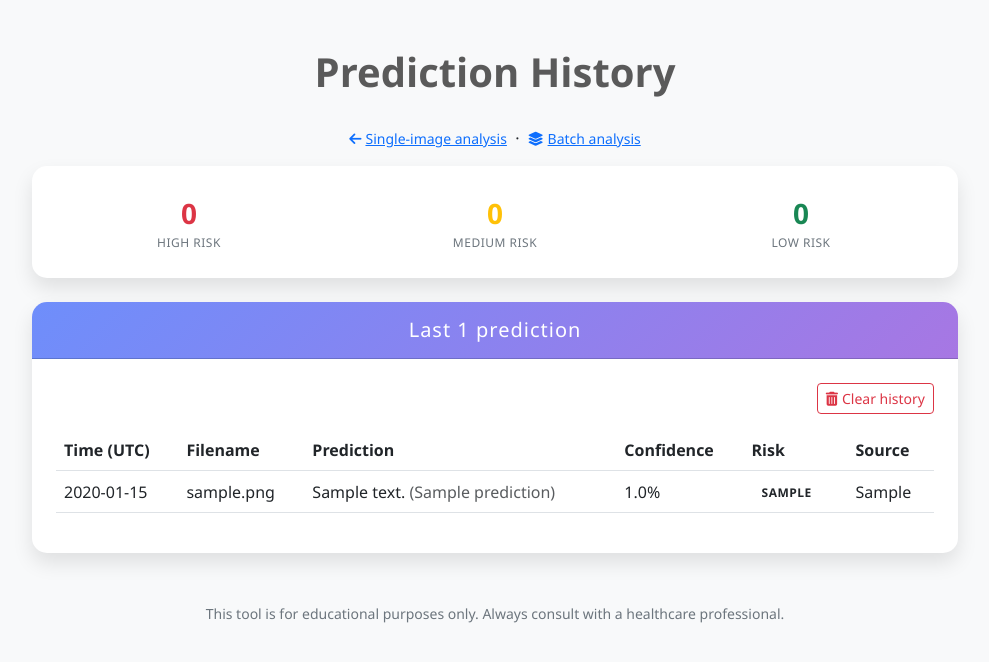
After one commit to Eshaan0110/Skin-Cancer-Detection-Website, a Flask app: page /history in a window 1280 px wide. The commit adds this page. Shown: the top 662 px of the page, without its empty margins (145-1134 px from the left). Run offline with Flask 3, Linux system fonts and the light colour scheme; tables that the repository leaves empty hold one stand-in row (values such as "Sample post"); some libraries are stand-ins or nearby versions.

Commit message:
Add prediction history log with SQLite persistence
Every classification made through the single, batch, and JSON API
routes now gets logged to a local database, with a new /history page
showing the last 50 predictions and a risk-level summary so users can
review past uploads instead of losing the result once they navigate away.

```diff
--- a/app.py
+++ b/app.py
@@ -6,7 +6,10 @@ from torchvision.models import efficientnet_b0
 from PIL import Image
 from flask import Flask, request, render_template, jsonify
 
+import history
+
 app = Flask(__name__)
+history.init_db()
 app.config["MAX_CONTENT_LENGTH"] = 16 * 1024 * 1024  # 16 MB
 
 IMG_WIDTH, IMG_HEIGHT = 224, 224
@@ -150,6 +153,8 @@ def index():
         except ValueError as e:
             return err(str(e))
 
+        history.log_prediction(image_file.filename, result, source="web")
+
         return render_template(
             "index.html",
             label=result["label"],
@@ -188,6 +193,8 @@ def api_predict():
     except ValueError as e:
         return jsonify({"error": str(e)}), 400
 
+    history.log_prediction(image_file.filename, result, source="api")
+
     return jsonify(result)
 
 
@@ -225,6 +232,7 @@ def batch():
                 entry["description"] = r["description"]
                 entry["confidence"] = f"{r['confidence']:.2f}"
                 entry["risk"] = r["risk"]
+                history.log_prediction(f.filename, r, source="web-batch")
             except ValueError as e:
                 entry["error"] = str(e)
         results.append(entry)
@@ -256,6 +264,7 @@ def api_batch():
         try:
             r = run_inference(f)
             r["filename"] = f.filename
+            history.log_prediction(f.filename, r, source="api-batch")
             results.append(r)
         except ValueError as e:
             results.append({"filename": f.filename, "error": str(e)})
@@ -263,5 +272,25 @@ def api_batch():
     return jsonify({"results": results})
 
 
+@app.route("/history", methods=["GET"])
+def history_page():
+    """Recent-predictions log with a per-risk-level summary."""
+    return render_template(
+        "history.html",
+        entries=history.get_recent(50),
+        risk_counts=history.get_risk_counts(),
+    )
+
+
+@app.route("/history/clear", methods=["POST"])
+def history_clear():
+    history.clear_history()
+    return render_template(
+        "history.html",
+        entries=history.get_recent(50),
+        risk_counts=history.get_risk_counts(),
+    )
+
+
 if __name__ == "__main__":
     app.run(debug=True)
--- /dev/null
+++ b/history.py
@@ -0,0 +1,76 @@
+import os
+import sqlite3
+from contextlib import closing
+from datetime import datetime, timezone
+
+DB_PATH = os.environ.get("HISTORY_DB_PATH", os.path.join(os.path.dirname(os.path.abspath(__file__)), "predictions.db"))
+
+_SCHEMA = """
+CREATE TABLE IF NOT EXISTS predictions (
+    id INTEGER PRIMARY KEY AUTOINCREMENT,
+    created_at TEXT NOT NULL,
+    filename TEXT NOT NULL,
+    label TEXT NOT NULL,
+    description TEXT NOT NULL,
+    confidence REAL NOT NULL,
+    risk TEXT NOT NULL,
+    source TEXT NOT NULL
+);
+"""
+
+
+def get_connection():
+    conn = sqlite3.connect(DB_PATH)
+    conn.row_factory = sqlite3.Row
+    return conn
+
+
+def init_db():
+    with closing(get_connection()) as conn:
+        conn.execute(_SCHEMA)
+        conn.commit()
+
+
+def log_prediction(filename, result, source):
+    """Persist one classification result. `result` is run_inference()'s return dict."""
+    with closing(get_connection()) as conn:
+        conn.execute(
+            "INSERT INTO predictions (created_at, filename, label, description, confidence, risk, source) "
+            "VALUES (?, ?, ?, ?, ?, ?, ?)",
+            (
+                datetime.now(timezone.utc).isoformat(),
+                filename,
+                result["label"],
+                result["description"],
+                result["confidence"],
+                result["risk"],
+                source,
+            ),
+        )
+        conn.commit()
+
+
+def get_recent(limit=50):
+    with closing(get_connection()) as conn:
+        rows = conn.execute(
+            "SELECT * FROM predictions ORDER BY id DESC LIMIT ?", (limit,)
+        ).fetchall()
+        return [dict(r) for r in rows]
+
+
+def get_risk_counts():
+    """Return counts of logged predictions grouped by risk level."""
+    with closing(get_connection()) as conn:
+        rows = conn.execute(
+            "SELECT risk, COUNT(*) as count FROM predictions GROUP BY risk"
+        ).fetchall()
+        counts = {"high": 0, "medium": 0, "low": 0}
+        for r in rows:
+            counts[r["risk"]] = r["count"]
+        return counts
+
+
+def clear_history():
+    with closing(get_connection()) as conn:
+        conn.execute("DELETE FROM predictions")
+        conn.commit()
--- a/templates/batch.html
+++ b/templates/batch.html
@@ -106,7 +106,11 @@
     <div class="row justify-content-center">
       <div class="col-md-10">
         <h1 class="text-center page-header">Batch Skin Disease Classification</h1>
-        <p class="text-center"><a class="nav-link-single" href="{{ url_for('index') }}"><i class="fas fa-arrow-left me-1"></i>Back to single-image analysis</a></p>
+        <p class="text-center">
+          <a class="nav-link-single" href="{{ url_for('index') }}"><i class="fas fa-arrow-left me-1"></i>Back to single-image analysis</a>
+          &nbsp;&middot;&nbsp;
+          <a class="nav-link-single" href="{{ url_for('history_page') }}"><i class="fas fa-history me-1"></i>View history</a>
+        </p>
 
         <div class="card">
           <div class="card-header text-center py-3">
--- /dev/null
+++ b/templates/history.html
@@ -0,0 +1,152 @@
+<!doctype html>
+<html lang="en">
+<head>
+  <meta charset="utf-8">
+  <meta name="viewport" content="width=device-width, initial-scale=1, shrink-to-fit=no">
+  <link href="https://cdnjs.cloudflare.com/ajax/libs/bootstrap/5.3.0/css/bootstrap.min.css" rel="stylesheet">
+  <link href="https://cdnjs.cloudflare.com/ajax/libs/font-awesome/6.4.0/css/all.min.css" rel="stylesheet">
+  <title>Prediction History</title>
+  <style>
+    body {
+      background-color: #f8f9fa;
+      font-family: 'Segoe UI', Tahoma, Geneva, Verdana, sans-serif;
+    }
+    .card {
+      border-radius: 15px;
+      box-shadow: 0 10px 20px rgba(0,0,0,0.1);
+      border: none;
+    }
+    .card-header {
+      background: linear-gradient(135deg, #6e8efb, #a777e3);
+      color: white;
+      border-radius: 15px 15px 0 0 !important;
+      font-weight: bold;
+      letter-spacing: 1px;
+    }
+    .page-header {
+      font-weight: 700;
+      color: #5a5a5a;
+      margin-bottom: 30px;
+    }
+    .footer {
+      margin-top: 50px;
+      color: #6c757d;
+      font-size: 14px;
+    }
+    .risk-badge {
+      display: inline-block;
+      padding: 2px 10px;
+      border-radius: 50px;
+      font-size: 12px;
+      font-weight: 600;
+      text-transform: uppercase;
+      letter-spacing: 0.5px;
+    }
+    .risk-high { background-color: #f8d7da; color: #842029; }
+    .risk-medium { background-color: #fff3cd; color: #664d03; }
+    .risk-low { background-color: #d1e7dd; color: #0f5132; }
+    .nav-link-single {
+      font-size: 14px;
+    }
+    .summary-stat {
+      text-align: center;
+      padding: 10px;
+    }
+    .summary-stat .count {
+      font-size: 28px;
+      font-weight: 700;
+    }
+    .summary-stat .label {
+      font-size: 12px;
+      text-transform: uppercase;
+      letter-spacing: 0.5px;
+      color: #6c757d;
+    }
+    #history-table td, #history-table th {
+      vertical-align: middle;
+    }
+  </style>
+</head>
+<body>
+  <div class="container mt-5">
+    <div class="row justify-content-center">
+      <div class="col-md-10">
+        <h1 class="text-center page-header">Prediction History</h1>
+        <p class="text-center">
+          <a class="nav-link-single" href="{{ url_for('index') }}"><i class="fas fa-arrow-left me-1"></i>Single-image analysis</a>
+          &nbsp;&middot;&nbsp;
+          <a class="nav-link-single" href="{{ url_for('batch') }}"><i class="fas fa-layer-group me-1"></i>Batch analysis</a>
+        </p>
+
+        <div class="card mb-4">
+          <div class="card-body">
+            <div class="row">
+              <div class="col-4 summary-stat">
+                <div class="count text-danger">{{ risk_counts.high }}</div>
+                <div class="label">High risk</div>
+              </div>
+              <div class="col-4 summary-stat">
+                <div class="count text-warning">{{ risk_counts.medium }}</div>
+                <div class="label">Medium risk</div>
+              </div>
+              <div class="col-4 summary-stat">
+                <div class="count text-success">{{ risk_counts.low }}</div>
+                <div class="label">Low risk</div>
+              </div>
+            </div>
+          </div>
+        </div>
+
+        <div class="card">
+          <div class="card-header text-center py-3">
+            <h5 class="mb-0">Last {{ entries|length }} prediction{{ 's' if entries|length != 1 else '' }}</h5>
+          </div>
+          <div class="card-body p-4">
+            {% if entries %}
+            <div class="d-flex justify-content-end mb-3">
+              <form method="POST" action="{{ url_for('history_clear') }}" onsubmit="return confirm('Clear all prediction history?');">
+                <button type="submit" class="btn btn-sm btn-outline-danger">
+                  <i class="fas fa-trash-alt me-1"></i>Clear history
+                </button>
+              </form>
+            </div>
+            <div class="table-responsive">
+              <table class="table table-hover" id="history-table">
+                <thead>
+                  <tr>
+                    <th>Time (UTC)</th>
+                    <th>Filename</th>
+                    <th>Prediction</th>
+                    <th>Confidence</th>
+                    <th>Risk</th>
+                    <th>Source</th>
+                  </tr>
+                </thead>
+                <tbody>
+                  {% for e in entries %}
+                  <tr>
+                    <td>{{ e.created_at.split('.')[0].replace('T', ' ') }}</td>
+                    <td>{{ e.filename }}</td>
+                    <td>{{ e.description }} <span class="text-muted">({{ e.label }})</span></td>
+                    <td>{{ e.confidence }}%</td>
+                    <td><span class="risk-badge risk-{{ e.risk }}">{{ e.risk }}</span></td>
+                    <td>{{ e.source }}</td>
+                  </tr>
+                  {% endfor %}
+                </tbody>
+              </table>
+            </div>
+            {% else %}
+            <p class="text-muted text-center mb-0">No predictions logged yet. Analyze an image to see it show up here.</p>
+            {% endif %}
+          </div>
+        </div>
+
+        <div class="text-center footer">
+          <p>This tool is for educational purposes only. Always consult with a healthcare professional.</p>
+        </div>
+      </div>
+    </div>
+  </div>
+</body>
+</html>
--- a/templates/index.html
+++ b/templates/index.html
@@ -132,7 +132,11 @@
     <div class="row justify-content-center">
       <div class="col-md-8">
         <h1 class="text-center page-header">Skin Disease Classification</h1>
-        <p class="text-center"><a class="nav-link-batch" href="{{ url_for('batch') }}"><i class="fas fa-layer-group me-1"></i>Analyze multiple images at once &rarr;</a></p>
+        <p class="text-center">
+          <a class="nav-link-batch" href="{{ url_for('batch') }}"><i class="fas fa-layer-group me-1"></i>Analyze multiple images at once &rarr;</a>
+          &nbsp;&middot;&nbsp;
+          <a class="nav-link-batch" href="{{ url_for('history_page') }}"><i class="fas fa-history me-1"></i>View history</a>
+        </p>
 
         <div class="card">
           <div class="card-header text-center py-3">
```
Also changed, not shown: tests/conftest.py (+3 -1 lines), tests/test_history.py (added, +64 -0 lines), README.md, 1 other file.
